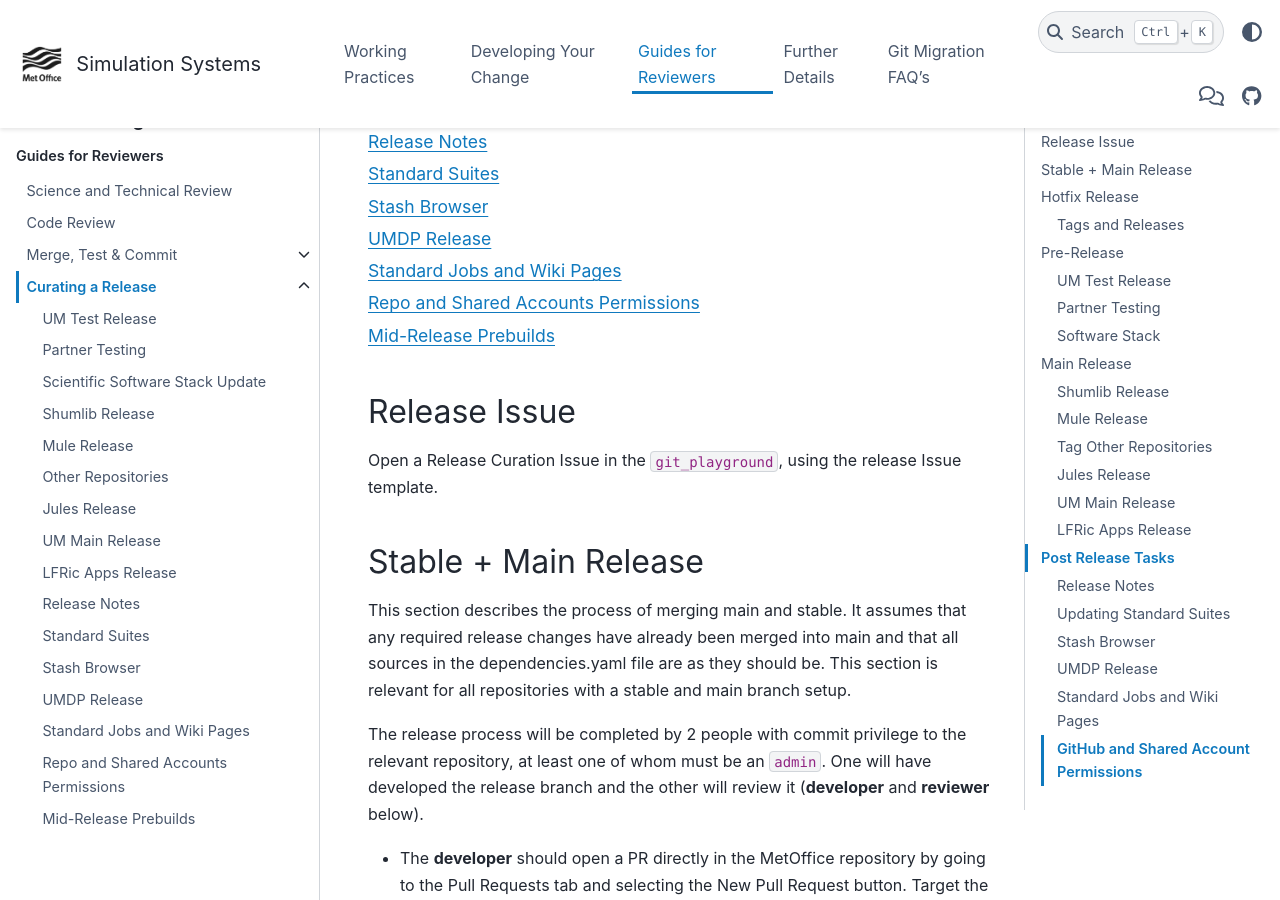
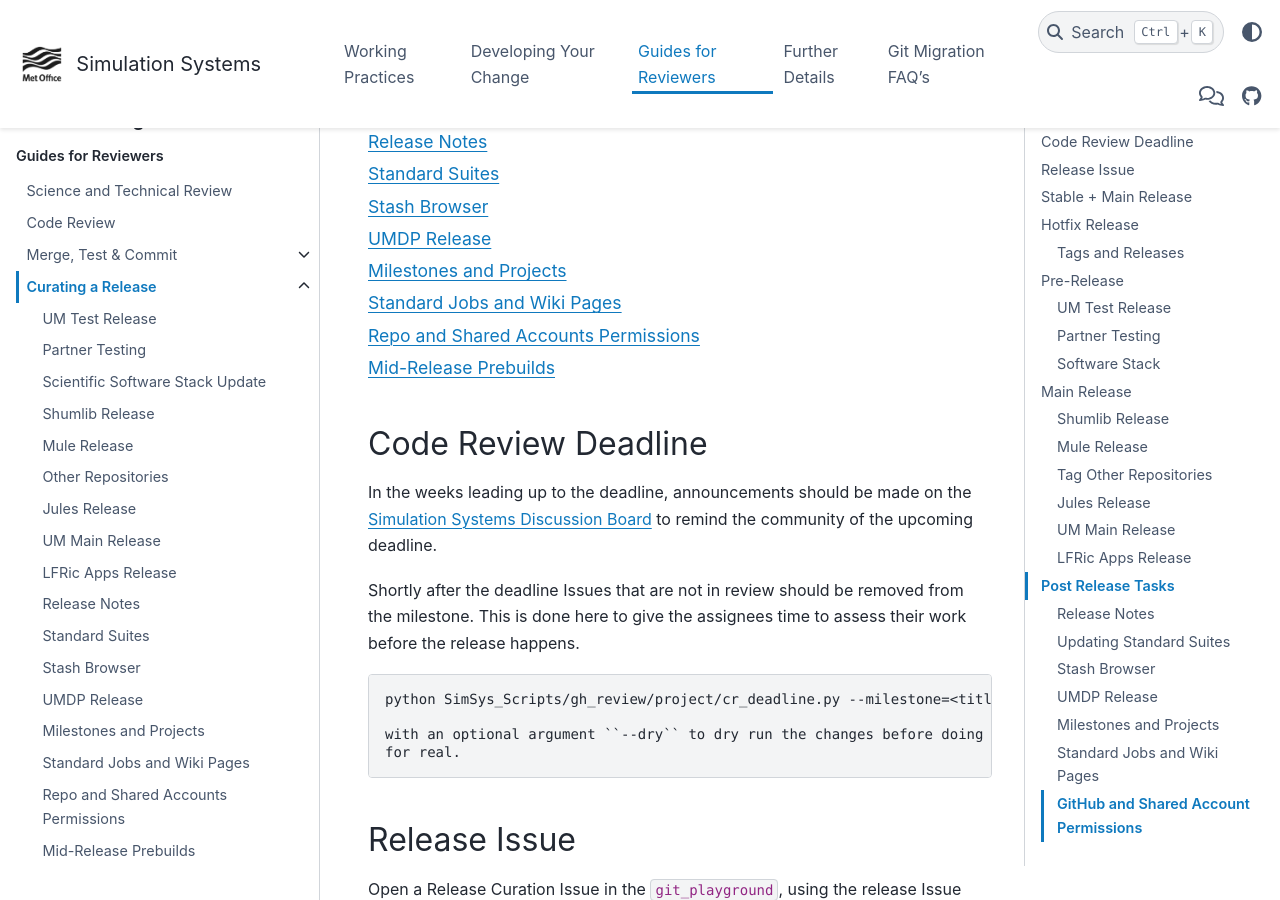
Before and after one commit to MetOffice/simulation-systems, a Sphinx documentation site: the page built from source/Reviewers/curaterelease.rst, in a window 1280 px wide and 900 px high, scrolled down 436 px. Built offline with Sphinx 7.4.7 and the PyData theme 0.15.4, drawn with Linux system fonts in a browser that asks for light colours; some of the changed text lies outside the part shown.

Commit message:
update release instructions

```diff
--- a/source/Reviewers/curaterelease.rst
+++ b/source/Reviewers/curaterelease.rst
@@ -23,11 +23,30 @@
     releases/standard_suites
     releases/stash_browser
     releases/umdp_release
+    releases/milestones
     releases/wiki_pages
     releases/shared_accounts
     releases/updating_prebuilds
 
 .. _reference-tagging:
+
+Code Review Deadline
+--------------------
+
+In the weeks leading up to the deadline, announcements should be made on the
+`Simulation Systems Discussion Board <https://github.com/MetOffice/simulation-systems/discussions>`_
+to remind the community of the upcoming deadline.
+
+Shortly after the deadline Issues that are not in review should be removed
+from the milestone. This is done here to give the assignees time to assess their
+work before the release happens.
+
+.. code-block::
+
+    python SimSys_Scripts/gh_review/project/cr_deadline.py --milestone=<title>
+
+    with an optional argument ``--dry`` to dry run the changes before doing them
+    for real.
 
 Release Issue
 -------------
@@ -259,6 +278,13 @@
 UM Release, Standard Suites Upgrade
 
 
+:ref:`Milestones and Projects <milestones>`
+^^^^^^^^^^^^^^^^^^^^^^^^^^^^^^^^^^^^^^^^^^^
+
+**Dependencies**
+All Releases
+
+
 :ref:`Standard Jobs and Wiki Pages <wiki_pages>`
 ^^^^^^^^^^^^^^^^^^^^^^^^^^^^^^^^^^^^^^^^^^^^^^^^^^^^^
 
```
Also changed, not shown: source/Reviewers/releases/milestones.rst (added, +44 -0 lines), source/WorkingPractices/gh_dev_init.rst (+14 -0 lines).
